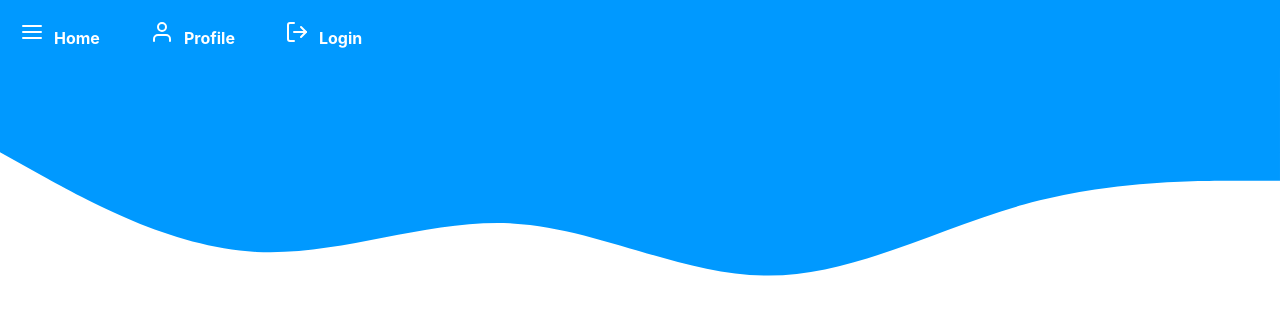
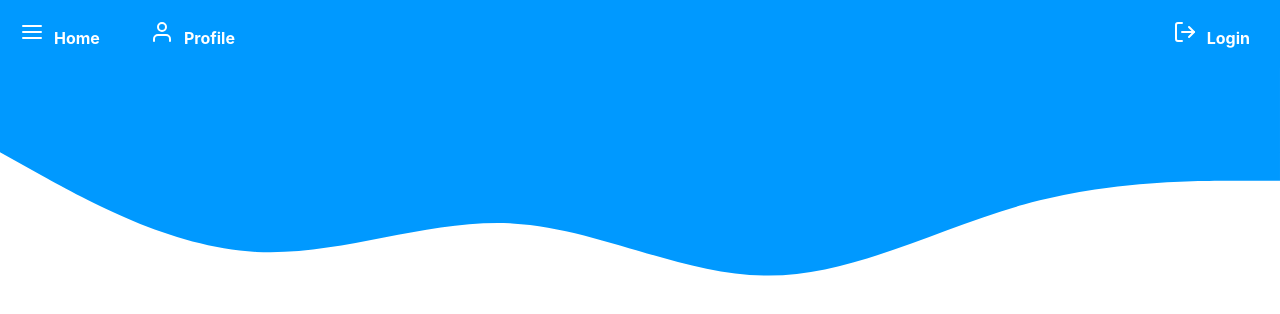
Before and after one commit to petermijkje/workout_app2, a React (Create React App) app in the folder workout_app/: page / in a window 1280 px wide. Shown: the top 314 px of the page. Built offline with nearby package versions, Linux system fonts and the light colour scheme.

Commit message:
making stylization changes

```diff
--- a/workout_app/src/components/Header/Header.styles.scss
+++ b/workout_app/src/components/Header/Header.styles.scss
@@ -8,7 +8,7 @@
   display: flex;
 }
 
-.header > div:nth-child(3) {
+.header > a:nth-child(3) {
   margin-left: auto;
 }
 
```
